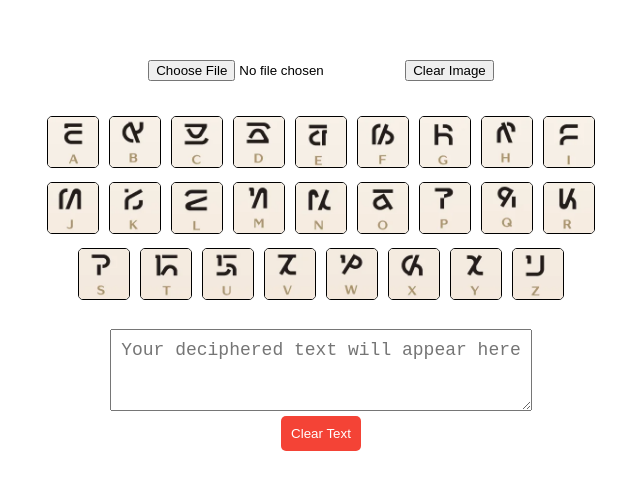
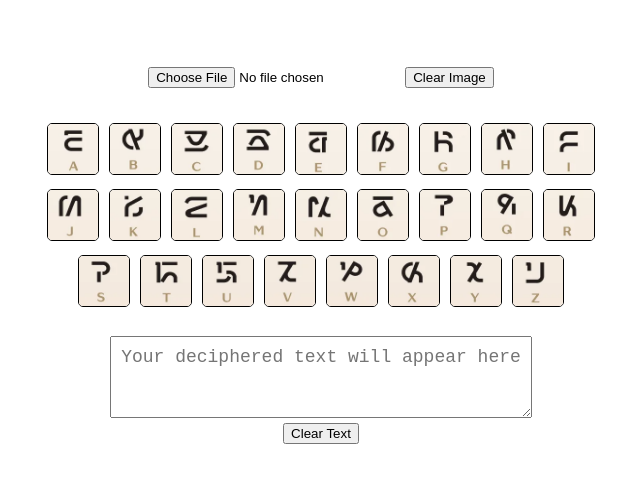
Before and after one commit to hallowedthings/wuwadecipherer, a plain HTML site: page index.html in a window 1280 px wide. Shown: the part 158-648 px from the top of the page, without its empty margins (319-959 px from the left). Drawn offline with Linux system fonts and the light colour scheme.

Commit message:
Update index.html
More edits to the buttons

```diff
--- a/index.html
+++ b/index.html
@@ -60,20 +60,12 @@
 
         .upload-container button {
             margin-top: 10px;
+            cursor: pointer;
         }
 
         #clear-text {
         margin-top: 5px;
-        padding: 10px;
-        background-color: #f44336;
-        color: white;
-        border: none;
-        border-radius: 5px;
         cursor: pointer;
-        }
-
-        #clear-text:hover {
-            background-color: #d32f2f;
         }
     </style>
 </head>
```
